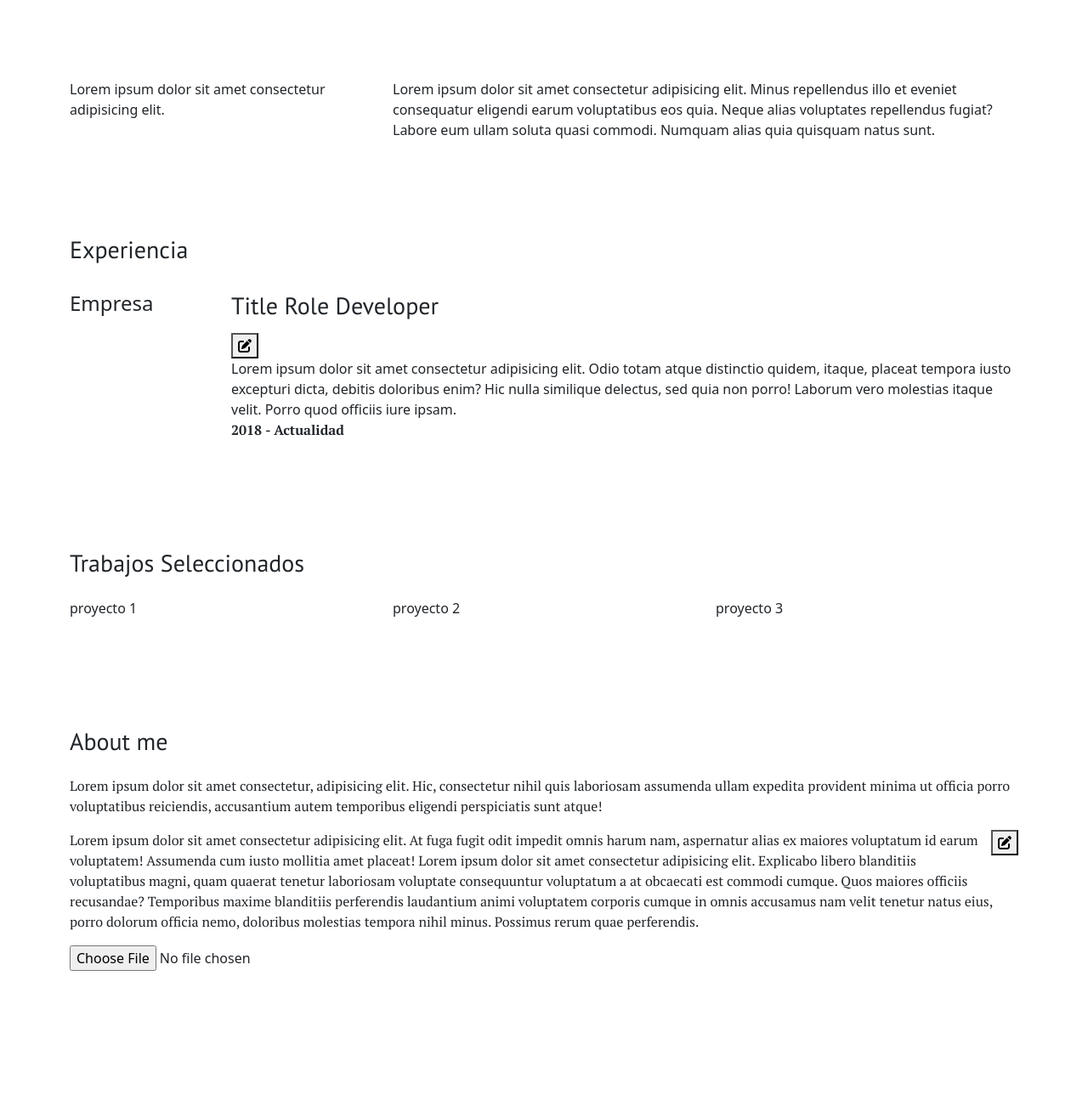
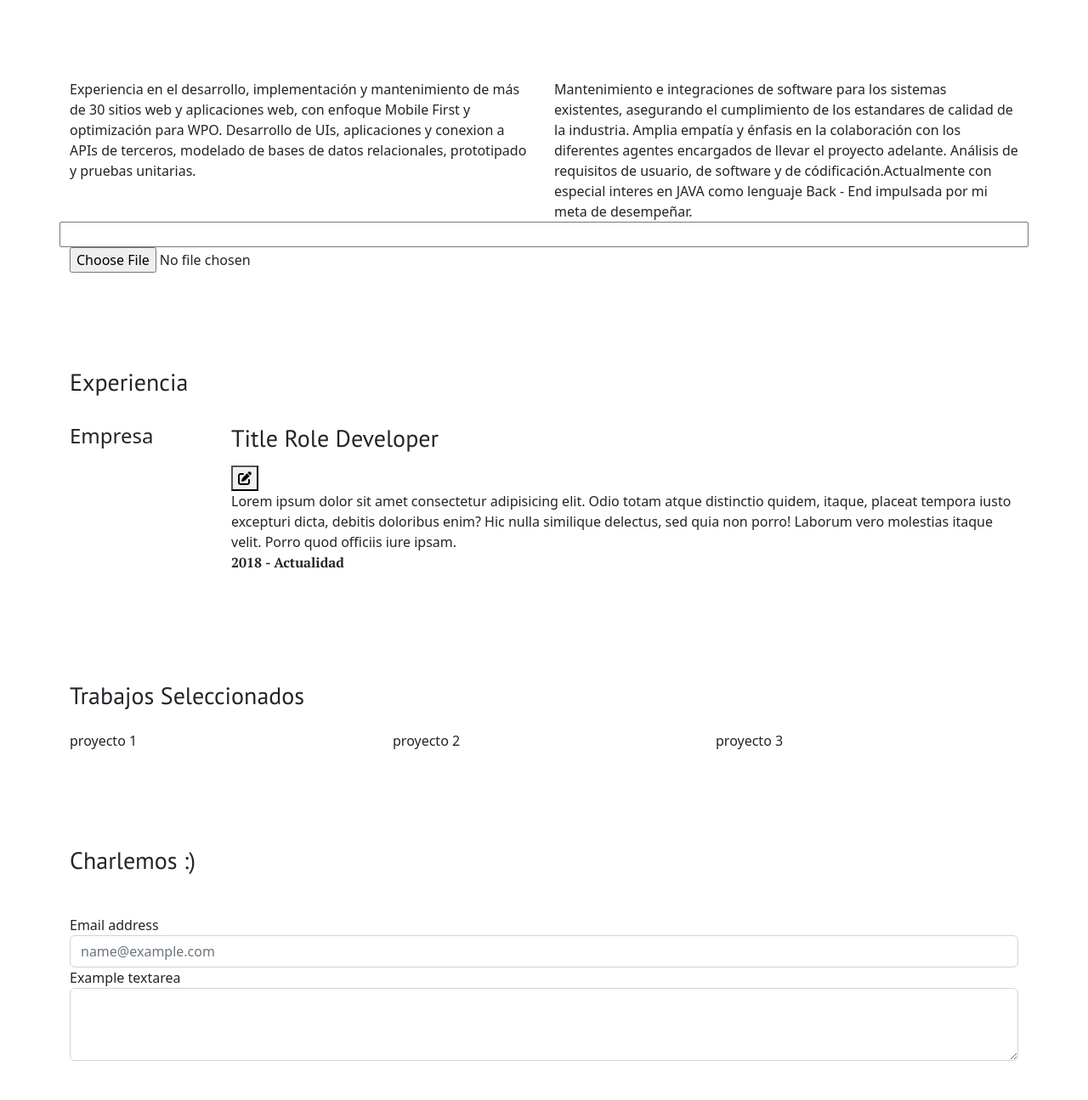
Before and after one commit to DenkiDenki/fe-static-editable-portfolio, a website: page index.html in a window 1280 px wide. Shown: the part 297-1592 px from the top of the page at 85% size. Drawn offline with nearby package versions, Linux system fonts and the light colour scheme.

Commit message:
delete about section

```diff
--- a/index.html
+++ b/index.html
@@ -86,16 +86,26 @@
       <section class="section-scroller">
         <div class="container py-5">
           <div class="row">
-            <div class="col-sm-4 align-text-bottom">
-              Lorem ipsum dolor sit amet consectetur adipisicing elit.
+            <div class="col-sm-6 align-text-bottom">
+              Experiencia en el desarrollo, implementación y mantenimiento de más de 30 sitios web y aplicaciones web,
+              con enfoque
+              Mobile First y optimización para WPO. Desarrollo de UIs, aplicaciones y conexion a APIs de terceros,
+              modelado de bases
+              de datos relacionales, prototipado y pruebas unitarias.
             </div>
-            <div class="col-sm-8">
-              Lorem ipsum dolor sit amet consectetur adipisicing elit. Minus
-              repellendus illo et eveniet consequatur eligendi earum
-              voluptatibus eos quia. Neque alias voluptates repellendus fugiat?
-              Labore eum ullam soluta quasi commodi. Numquam alias quia quisquam
-              natus sunt.
+            <div class="col-sm-6">
+              Mantenimiento e integraciones de software para los
+              sistemas
+              existentes, asegurando el cumplimiento de los estandares de calidad de la industria. Amplia empatía y
+              énfasis en la
+              colaboración con los diferentes agentes encargados de llevar el proyecto adelante. Análisis de requisitos
+              de usuario, de
+              software y de códificación.Actualmente con especial interes en JAVA como lenguaje Back - End impulsada por
+              mi meta de
+              desempeñar.
             </div>
+            <input type="text" oninput="setAboutmeTitle(this.value)" />
+            <input type="file" name="file" id="file1" onchange="showFile(this)" />
           </div>
         </div>
       </section>
@@ -137,43 +147,6 @@
           </div>
         </div>
       </section>
-      <!-- about section -->
-      <section class="section-scroller" id="about-section">
-        <div class="container py-5">
-          <h3 class="py-3">About me</h3>
-          <div class="row">
-            <div class="col-sm-5">
-              <input type="text" id="edit-title" oninput="setAboutmeTitle(this.value)" />
-            </div>
-          </div>
-          <div class="col-sm-12">
-            <p id="about-intro">Lorem ipsum dolor sit amet consectetur, adipisicing elit. Hic,
-              consectetur nihil quis laboriosam assumenda ullam expedita
-              provident minima ut officia porro voluptatibus reiciendis,
-              accusantium autem temporibus eligendi perspiciatis sunt atque!</p>
-            <button class="edit-btn"><i class="fas fa-edit"></i></button>
-            <p id="about-text">
-              Lorem ipsum dolor sit amet consectetur adipisicing elit. At fuga
-              fugit odit impedit omnis harum nam, aspernatur alias ex maiores
-              voluptatum id earum voluptatem! Assumenda cum iusto mollitia
-              amet placeat! Lorem ipsum dolor sit amet consectetur adipisicing
-              elit. Explicabo libero blanditiis voluptatibus magni, quam
-              quaerat tenetur laboriosam voluptate consequuntur voluptatum a
-              at obcaecati est commodi cumque. Quos maiores officiis
-              recusandae? Temporibus maxime blanditiis perferendis laudantium
-              animi voluptatem corporis cumque in omnis accusamus nam velit
-              tenetur natus eius, porro dolorum officia nemo, doloribus
-              molestias tempora nihil minus. Possimus rerum quae perferendis.
-
-            </p>
-            <input type="file" name="file" id="file1" onchange="showFile(this)" />
-
-          </div>
-
-          <!--input file content-->
-        </div>
-    </div>
-    </section>
       <section class="section-scroller">
         <div class="container py-5">
           <h3 class="pb-3">Charlemos :)</h3>
@@ -183,7 +156,8 @@
               <form>
                 <div class="form-group">
                   <label for="exampleFormControlInput1">Email address</label>
-                <input type="email" class="form-control" id="exampleFormControlInput1" placeholder="name@example.com" />
+                  <input type="email" class="form-control" id="exampleFormControlInput1"
+                    placeholder="name@example.com" />
                 </div>
                 <div class="form-group">
                   <label for="exampleFormControlTextarea1">Example textarea</label>
```
Lines whose indentation alone changed are shown as unchanged.
